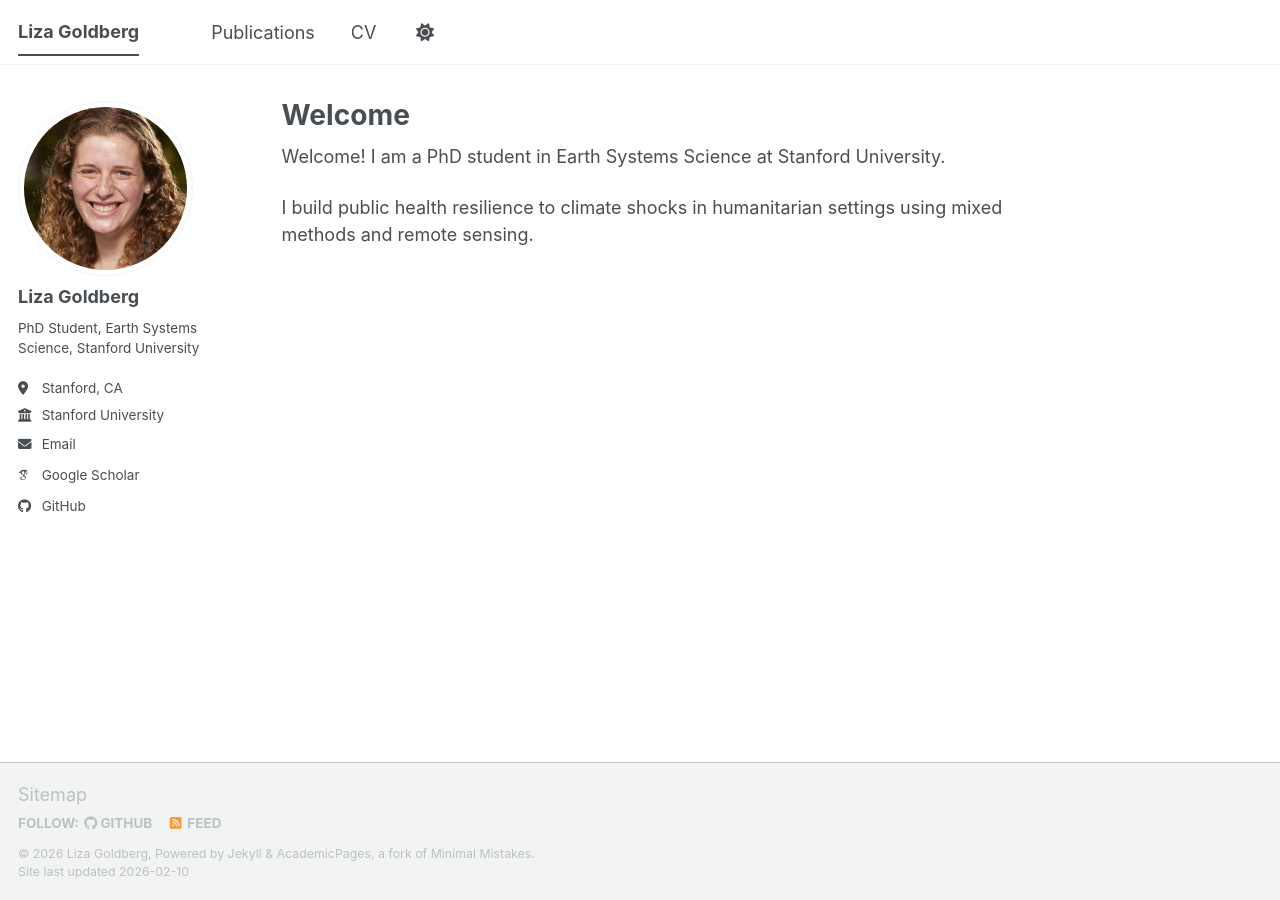
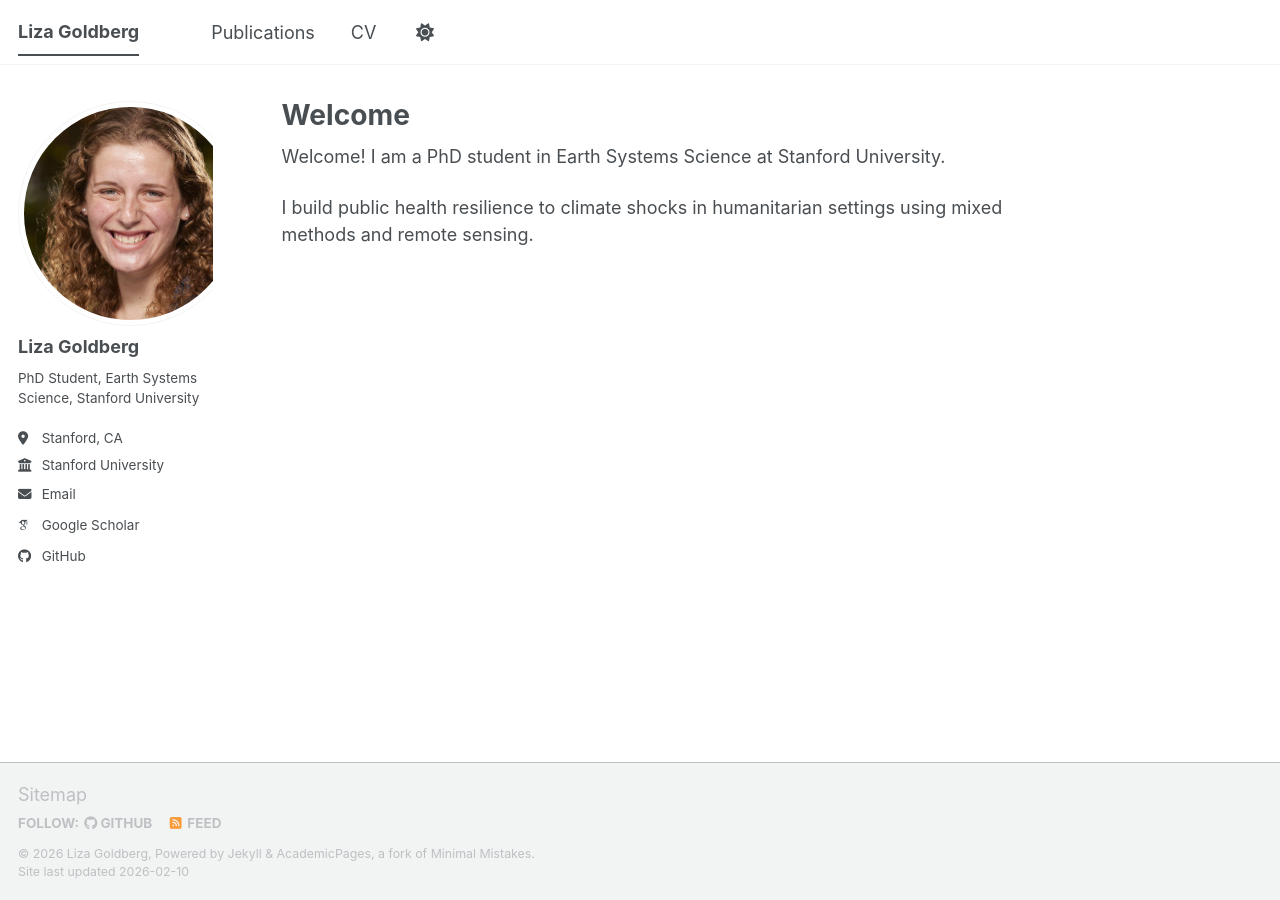
Before and after one commit to lizaagoldberg/lizaagoldberg.github.io, a Jekyll site: the page built from _pages/about.md, in a window 1280 px wide. Built offline with Jekyll 4.4.1, drawn with Linux system fonts in a browser that asks for light colours; some web fonts are replaced; a script bundle is joined from its source files by our own code; library files that are not in the unit come from our copies.

Commit message:
Further picture changes.

```diff
--- a/_sass/layout/_sidebar.scss
+++ b/_sass/layout/_sidebar.scss
@@ -154,9 +154,9 @@
   }
 
   img {
-    max-width: 175px;
-    width: 175px;
-    height: 175px;
+    max-width: 225px;
+    width: 225px;
+    height: 225px;
     object-fit: cover;
     border-radius: 100%;
 
```
